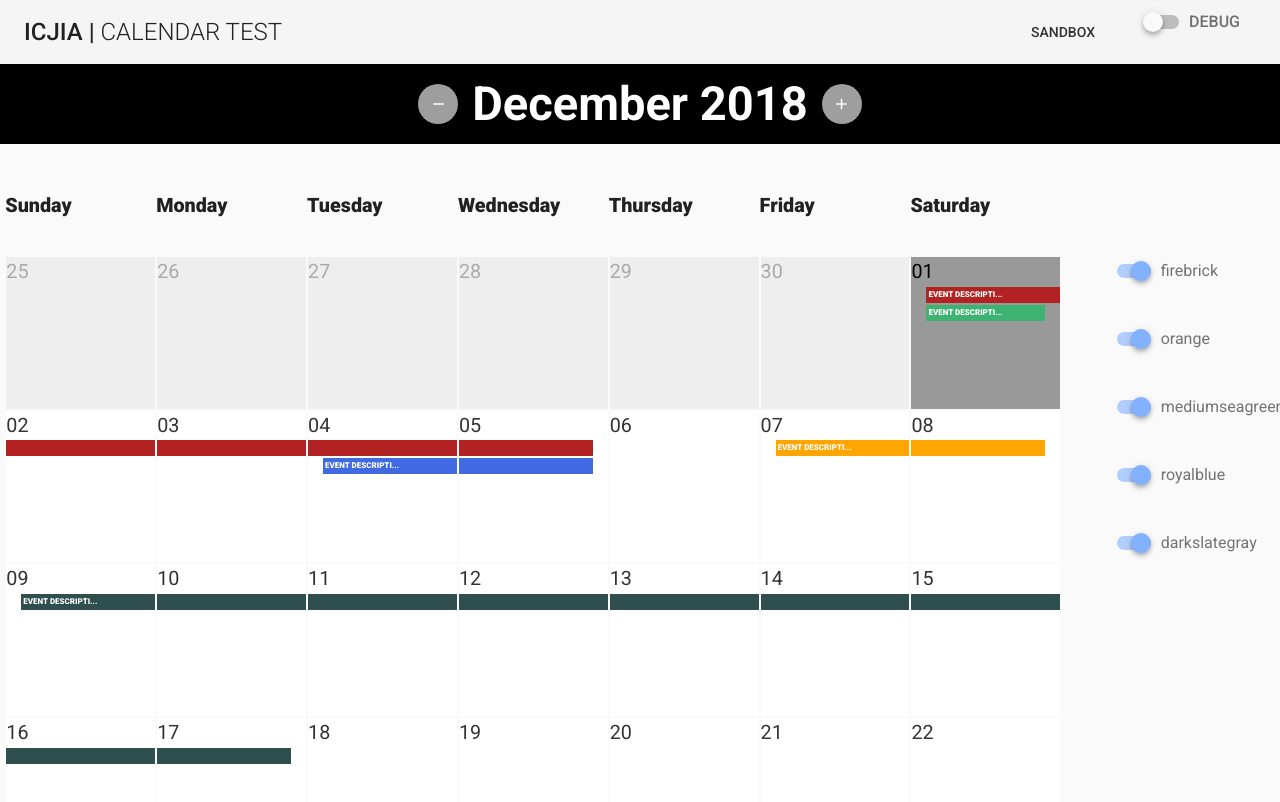
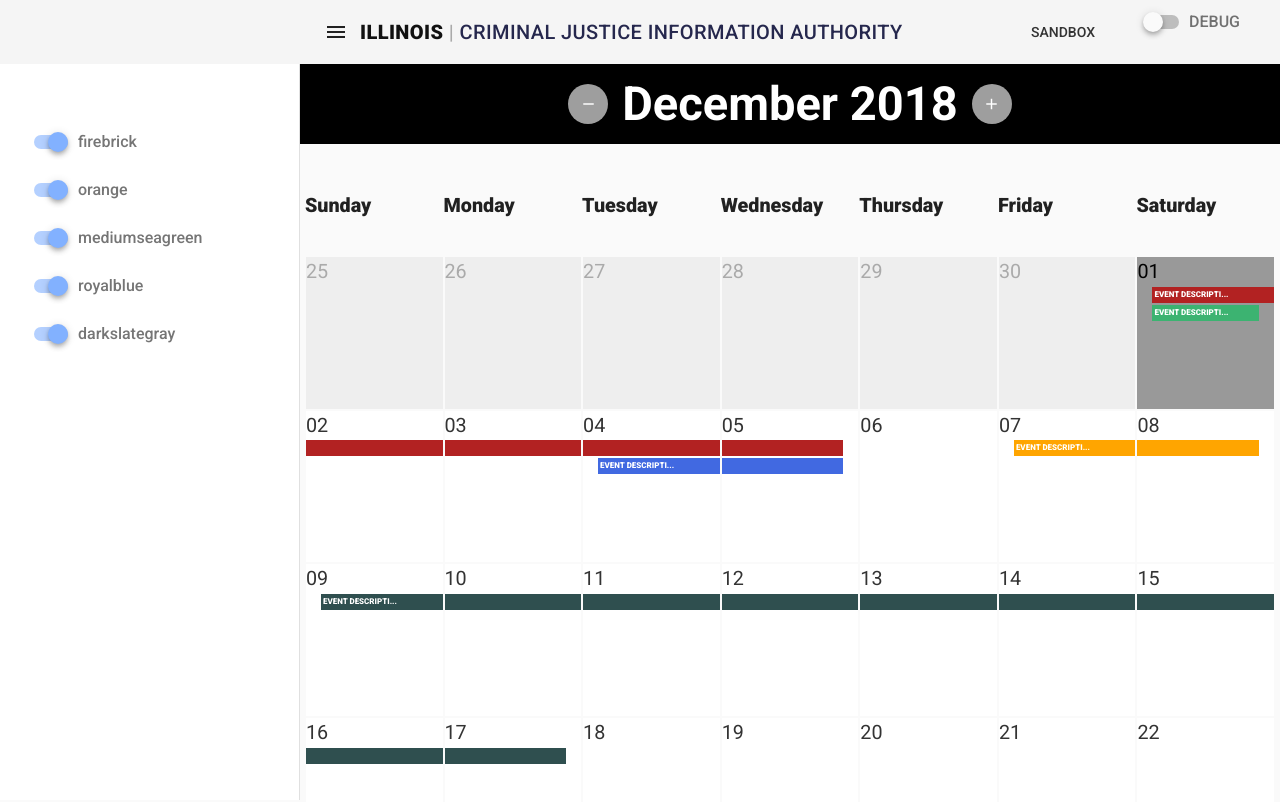
Before and after one commit to ICJIA/icjia-calendar, a Vue app: page / in a window 1280 px wide. Shown: the top 802 px of the page. Built offline with nearby package versions, Linux system fonts and the light colour scheme.

Commit message:
feat: sidebar for toggle

```diff
--- a/src/App.vue
+++ b/src/App.vue
@@ -1,6 +1,6 @@
 <template>
   <v-app>
-    <v-toolbar app>
+    <!-- <v-toolbar app>
       <v-toolbar-title class="headline text-uppercase">
         <router-link to="/">
           <span class="header-link">ICJIA |</span>
@@ -13,7 +13,8 @@
       <v-btn flat @click.native="debugApp">
         <v-switch label="Debug"></v-switch>
       </v-btn>
-    </v-toolbar>
+    </v-toolbar>-->
+    <navbar/>
 
     <v-content>
       <router-view/>
@@ -23,8 +24,13 @@
 
 <script>
 import { createCalendarHelper } from "@/utils";
+
+import Navbar from "@/components/Navbar";
 export default {
   name: "App",
+  components: {
+    Navbar
+  },
   created() {
     this.$store.dispatch("setApiData", require("@/api/index.json"));
     this.$store.dispatch("setCurrentYear", 2018);
@@ -39,16 +45,8 @@ export default {
       )
     );
   },
-  methods: {
-    debugApp() {
-      this.$store.commit("TOGGLE_DEBUG", this.isDebug);
-    }
-  },
-  computed: {
-    isDebug() {
-      return this.$store.getters.debug;
-    }
-  },
+  methods: {},
+  computed: {},
   data() {
     return {};
   }
--- a/src/components/Calendar.vue
+++ b/src/components/Calendar.vue
@@ -13,7 +13,7 @@
         </header>
       </v-flex>
 
-      <v-flex xs12 sm10>
+      <v-flex xs12>
         <div class="calendar">
           <ul class="weekdays">
             <li>
@@ -47,11 +47,11 @@
           </ul>
         </div>
       </v-flex>
-      <v-flex xs12 sm2 class="pl-5 mt-5">
+      <!-- <v-flex xs12 sm2 class="pl-5 mt-5">
         <div v-for="color in this.$store.state.appColors" :key="color">
           <v-switch :label="`${color}`" @click.native="toggleEvents(color)" input-value="true"></v-switch>
         </div>
-      </v-flex>
+      </v-flex>-->
     </v-layout>
     <div v-if="this.$store.state.debug">
       <v-layout row wrap class="pl-5 pr-5">
--- /dev/null
+++ b/src/components/Navbar.vue
@@ -0,0 +1,85 @@
+<template>
+  <div>
+    <v-navigation-drawer v-model="drawer" fixed clipped app disable-resize-watcher>
+      <v-list class="pl-3 pr-3 mt-5">
+        <v-list-tile v-for="color in this.$store.state.appColors" :key="color">
+          <v-switch :label="`${color}`" @click.native="toggleEvents(color)" input-value="true"></v-switch>
+        </v-list-tile>
+      </v-list>
+    </v-navigation-drawer>
+    <v-toolbar app>
+      <v-toolbar-side-icon @click.stop="drawer = !drawer"></v-toolbar-side-icon>
+      <router-link to="/" class="nav">
+        <v-toolbar-title class="text-uppercase">
+          <span class style="color: #111; font-weight: 900">ILLINOIS</span> |
+          <span class="font-weight: 900" style="color: #25274D">{{navTitle}}</span>
+        </v-toolbar-title>
+      </router-link>
+      <v-spacer></v-spacer>
+      <v-btn flat to="/sandbox" style="color: #333 !important">Sandbox</v-btn>
+
+      <v-btn flat @click.native="debugApp">
+        <v-switch label="Debug"></v-switch>
+      </v-btn>
+    </v-toolbar>
+  </div>
+</template>
+
+<script>
+export default {
+  methods: {
+    pushRoute(route) {
+      this.drawer = true;
+      // this.expand = false
+      this.$router.push({ path: route });
+    },
+    debugApp() {
+      this.$store.commit("TOGGLE_DEBUG", this.isDebug);
+    },
+    toggleEvents(color) {
+      let isVisible = [];
+      if (this.$store.getters.visibleEvents.includes(color)) {
+        isVisible = _.remove(this.$store.getters.visibleEvents, function(n) {
+          return n !== color;
+        });
+
+        this.$store.dispatch("setVisibleEvents", isVisible);
+      } else {
+        isVisible = this.$store.getters.visibleEvents;
+        isVisible.push(color);
+
+        this.$store.dispatch("setVisibleEvents", isVisible);
+      }
+    }
+  },
+
+  computed: {
+    navTitle() {
+      if (this.$vuetify.breakpoint.xs) {
+        return "ICJIA";
+      } else {
+        return "Criminal Justice Information Authority";
+      }
+    },
+    isDebug() {
+      return this.$store.getters.debug;
+    }
+  },
+  data() {
+    return {
+      drawer: true,
+      expand: false
+    };
+  }
+};
+</script>
+
+<style scoped>
+.nav-state {
+  font-weight: 900;
+}
+
+a {
+  text-decoration: none;
+}
+</style>
```
